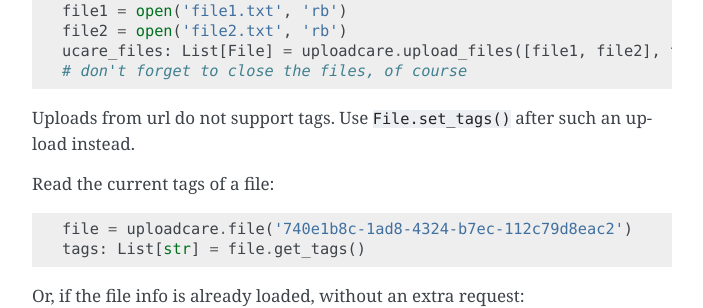
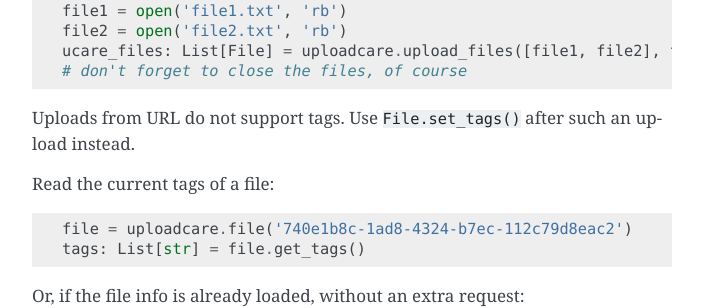
Before and after one commit to uploadcare/pyuploadcare, a Sphinx documentation site: the page built from docs/core_api.rst, in a window 1280 px wide and 900 px high, scrolled down 4603 px. Shown: the part 154-462 px from the top of the window, without its empty margins (408-1111 px from the left). Built offline with Sphinx 7.4.7, drawn with Linux system fonts in a browser that asks for light colours.

```diff
--- a/docs/core_api.rst
+++ b/docs/core_api.rst
@@ -217,7 +217,7 @@ While uploading multiple files at once, the tags are applied to every file in th
     ucare_files: List[File] = uploadcare.upload_files([file1, file2], tags=['cat'])
     # don't forget to close the files, of course
 
-Uploads from url do not support tags. Use ``File.set_tags()`` after such an upload instead.
+Uploads from URL do not support tags. Use ``File.set_tags()`` after such an upload instead.
 
 Read the current tags of a file::
 
```
